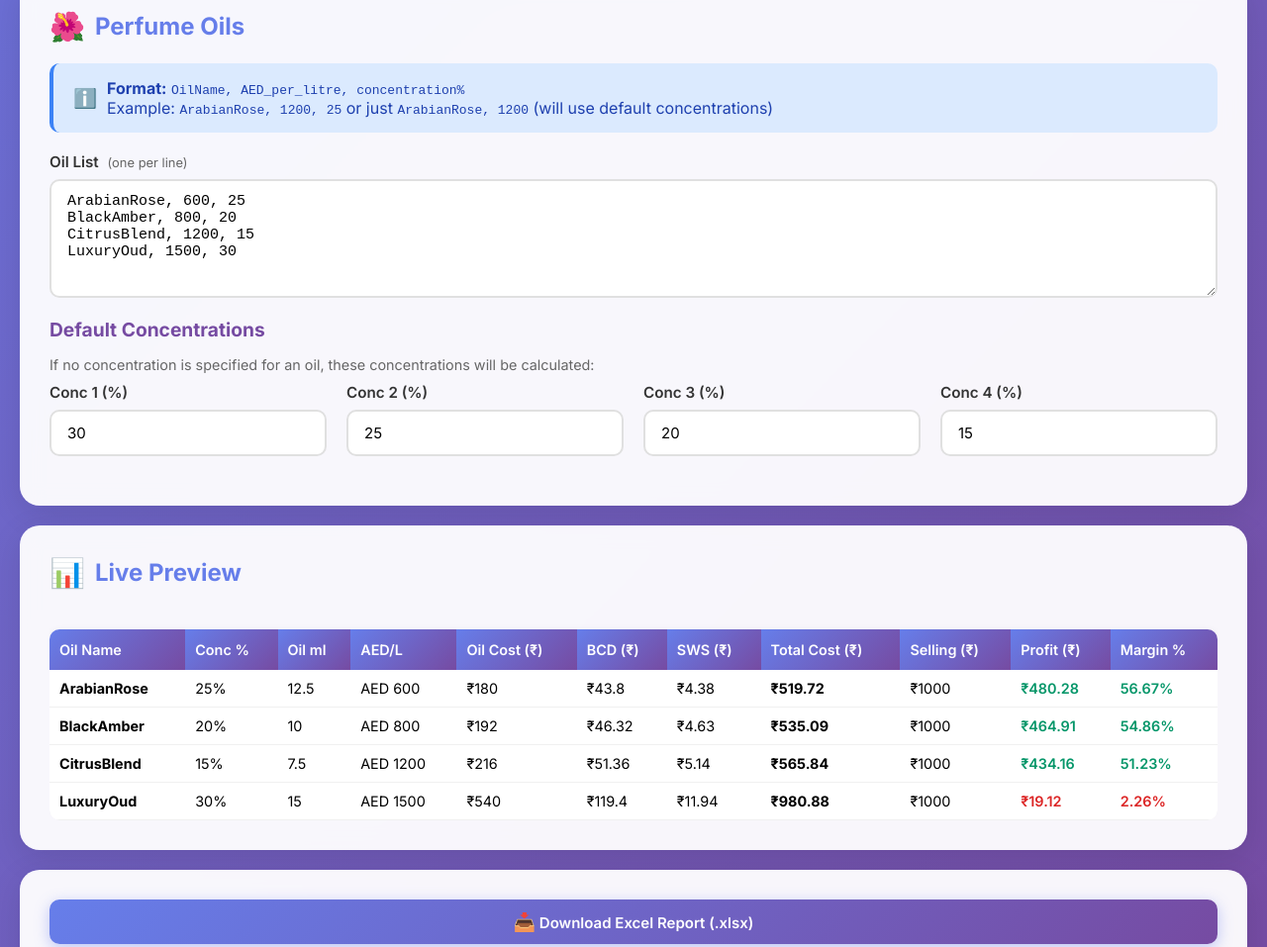
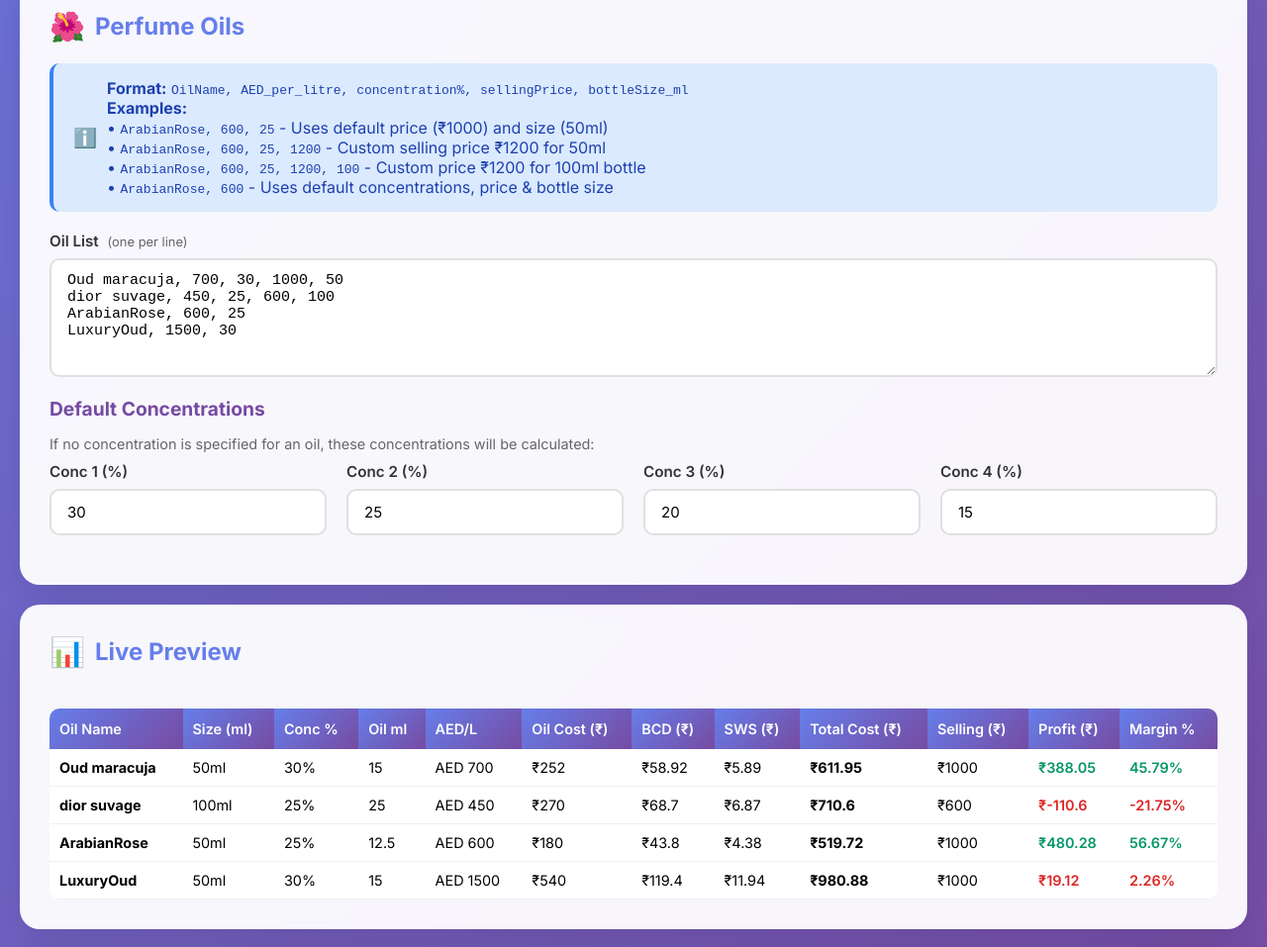
Before and after one commit to gouthamDoddi97/perfumePnlCalc, a plain HTML site: page perfume.html in a window 1280 px wide. Shown: the part 1044-2001 px from the top of the page at 99% size. Drawn offline with Linux system fonts and the light colour scheme.

Commit message:
Add custom price and bottle size per oil, update examples

```diff
--- a/perfume.html
+++ b/perfume.html
@@ -452,17 +452,20 @@
             <div class="alert alert-info">
                 <span class="icon">ℹ️</span>
                 <div>
-                    <strong>Format:</strong> <code>OilName, AED_per_litre, concentration%</code><br>
-                    Example: <code>ArabianRose, 1200, 25</code> or just <code>ArabianRose, 1200</code> (will use default
-                    concentrations)
+                    <strong>Format:</strong> <code>OilName, AED_per_litre, concentration%, sellingPrice, bottleSize_ml</code><br>
+                    <strong>Examples:</strong><br>
+                    • <code>ArabianRose, 600, 25</code> - Uses default price (₹1000) and size (50ml)<br>
+                    • <code>ArabianRose, 600, 25, 1200</code> - Custom selling price ₹1200 for 50ml<br>
+                    • <code>ArabianRose, 600, 25, 1200, 100</code> - Custom price ₹1200 for 100ml bottle<br>
+                    • <code>ArabianRose, 600</code> - Uses default concentrations, price & bottle size
                 </div>
             </div>
 
             <div class="form-group">
                 <label>Oil List <span class="label-info">(one per line)</span></label>
-                <textarea id="oils" oninput="updatePreview()">ArabianRose, 600, 25
-BlackAmber, 800, 20
-CitrusBlend, 1200, 15
+                <textarea id="oils" oninput="updatePreview()">Oud maracuja, 700, 30, 1000, 50
+dior suvage, 450, 25, 600, 100
+ArabianRose, 600, 25
 LuxuryOud, 1500, 30</textarea>
             </div>
 
@@ -497,6 +500,7 @@ LuxuryOud, 1500, 30</textarea>
                     <thead>
                         <tr>
                             <th>Oil Name</th>
+                            <th>Size (ml)</th>
                             <th>Conc %</th>
                             <th>Oil ml</th>
                             <th>AED/L</th>
@@ -511,7 +515,7 @@ LuxuryOud, 1500, 30</textarea>
                     </thead>
                     <tbody id="previewBody">
                         <tr>
-                            <td colspan="11" style="text-align: center; padding: 40px; color: #999;">
+                            <td colspan="12" style="text-align: center; padding: 40px; color: #999;">
                                 Add oils above to see calculations...
                             </td>
                         </tr>
@@ -553,7 +557,7 @@ LuxuryOud, 1500, 30</textarea>
             ].filter(c => c > 0);
         }
 
-        /* Parse textarea lines into {name, aed, conc?} */
+        /* Parse textarea lines into {name, aed, conc?, sellingPrice?, bottleSize?} */
         function parseOils(text) {
             const lines = text.split(/\r?\n/).map(s => s.trim()).filter(Boolean);
             const parsed = [];
@@ -563,7 +567,15 @@ LuxuryOud, 1500, 30</textarea>
                 const name = parts[0];
                 const aed = safeNum(parts[1], 0);
                 const conc = (parts.length >= 3) ? safeNum(parts[2], 0) : 0;
-                parsed.push({ name: name, aed: aed, conc: conc });
+                const sellingPrice = (parts.length >= 4) ? safeNum(parts[3], 0) : 0;
+                const bottleSize = (parts.length >= 5) ? safeNum(parts[4], 0) : 0;
+                parsed.push({
+                    name: name,
+                    aed: aed,
+                    conc: conc,
+                    sellingPrice: sellingPrice,
+                    bottleSize: bottleSize
+                });
             }
             return parsed;
         }
@@ -594,33 +606,48 @@ LuxuryOud, 1500, 30</textarea>
             const customsPct = inputs.customs / 100;
             const swsPct = inputs.sws / 100;
             const gstPct = inputs.gst / 100;
-            const bottle = inputs.bottle;
+            const defaultBottle = inputs.bottle;
             const labels = inputs.labels;
             const pack = inputs.pack;
             const ship = inputs.ship;
-            const sellingPrice = inputs.sell;
+            const defaultSellingPrice = inputs.sell;
             const sellIncludesGST = inputs.sellIncludesGST;
             const cif = inputs.cif;
-
-            const netSellingPrice = sellIncludesGST ? (sellingPrice / (1 + gstPct)) : sellingPrice;
-            const gstAmountTop = sellIncludesGST ? (sellingPrice - netSellingPrice) : (netSellingPrice * gstPct);
+            const defaultBottleSize = 50; // Default 50ml
 
             const defaultConcs = getDefaultConcentrations();
 
             oilsParsed.forEach(item => {
                 const concs = (item.conc && item.conc > 0) ? [item.conc] : defaultConcs;
                 concs.forEach(conc => {
-                    const oilMl = 50 * (conc / 100.0);
+                    // Use custom selling price if provided, otherwise use default
+                    const sellingPrice = (item.sellingPrice && item.sellingPrice > 0) ? item.sellingPrice : defaultSellingPrice;
+                    // Use custom bottle size if provided, otherwise use default 50ml
+                    const bottleSize = (item.bottleSize && item.bottleSize > 0) ? item.bottleSize : defaultBottleSize;
+
+                    // Calculate size ratio for scaling costs
+                    const sizeRatio = bottleSize / 50.0;
+
+                    // Scale bottle, labels, pack, and ship costs based on bottle size
+                    const bottle = defaultBottle * sizeRatio;
+                    const labelsScaled = labels * sizeRatio;
+                    const packScaled = pack * sizeRatio;
+                    const shipScaled = ship * sizeRatio;
+
+                    const netSellingPrice = sellIncludesGST ? (sellingPrice / (1 + gstPct)) : sellingPrice;
+                    const gstAmountTop = sellIncludesGST ? (sellingPrice - netSellingPrice) : (netSellingPrice * gstPct);
+
+                    const oilMl = bottleSize * (conc / 100.0);
                     const oilLitres = oilMl / 1000.0;
                     const priceAED_perL = item.aed;
                     const priceAED_used = priceAED_perL * oilLitres;
                     const priceINR = priceAED_used * rate;
                     const dubaiVAT = priceINR * vatPct;
                     const landedOil = priceINR + dubaiVAT;
-                    const customsBase = cif ? (landedOil + ship) : landedOil;
+                    const customsBase = cif ? (landedOil + shipScaled) : landedOil;
                     const customsDuty = customsBase * customsPct;
                     const swsAmount = customsDuty * swsPct;
-                    const totalBeforeGST = landedOil + customsDuty + swsAmount + bottle + labels + pack + ship;
+                    const totalBeforeGST = landedOil + customsDuty + swsAmount + bottle + labelsScaled + packScaled + shipScaled;
                     const gstAmount = sellIncludesGST ? gstAmountTop : (netSellingPrice * gstPct);
                     const totalInclGST = totalBeforeGST + gstAmount;
                     const profitExcl = netSellingPrice - totalBeforeGST;
@@ -629,6 +656,7 @@ LuxuryOud, 1500, 30</textarea>
 
                     rows.push({
                         "Oil Name": item.name,
+                        "Bottle Size (ml)": bottleSize,
                         "Concentration %": conc,
                         "Oil ml used": round(oilMl, 3),
                         "AED per L": round(priceAED_perL, 2),
@@ -639,10 +667,10 @@ LuxuryOud, 1500, 30</textarea>
                         "Customs base (INR)": round(customsBase, 2),
                         "Customs duty (INR)": round(customsDuty, 2),
                         "SWS (INR)": round(swsAmount, 2),
-                        "Bottle (₹)": bottle,
-                        "Labels (₹)": labels,
-                        "Packaging (₹)": pack,
-                        "Shipping (₹)": ship,
+                        "Bottle (₹)": round(bottle, 2),
+                        "Labels (₹)": round(labelsScaled, 2),
+                        "Packaging (₹)": round(packScaled, 2),
+                        "Shipping (₹)": round(shipScaled, 2),
                         "Total before GST (₹)": round(totalBeforeGST, 2),
                         "Net selling price (₹)": round(netSellingPrice, 2),
                         "GST amount (₹)": round(gstAmount, 2),
@@ -667,7 +695,7 @@ LuxuryOud, 1500, 30</textarea>
             if (parsed.length === 0) {
                 document.getElementById('previewBody').innerHTML = `
       <tr>
-        <td colspan="11" style="text-align: center; padding: 40px; color: #999;">
+        <td colspan="12" style="text-align: center; padding: 40px; color: #999;">
           Add oils above to see calculations...
         </td>
       </tr>
@@ -685,6 +713,7 @@ LuxuryOud, 1500, 30</textarea>
                 html += `
       <tr>
         <td><strong>${row["Oil Name"]}</strong></td>
+        <td>${row["Bottle Size (ml)"]}ml</td>
         <td>${row["Concentration %"]}%</td>
         <td>${row["Oil ml used"]}</td>
         <td>AED ${row["AED per L"]}</td>
@@ -737,7 +766,7 @@ LuxuryOud, 1500, 30</textarea>
         /* Create and download XLSX using SheetJS */
         function downloadXLSX(rows, inputs) {
             const headers = [
-                "Oil Name", "Concentration %", "Oil ml used", "AED per L", "AED for used oil", "Price INR (oil qty)", "Dubai VAT (INR)",
+                "Oil Name", "Bottle Size (ml)", "Concentration %", "Oil ml used", "AED per L", "AED for used oil", "Price INR (oil qty)", "Dubai VAT (INR)",
                 "Landed oil (INR)", "Customs base (INR)", "Customs duty (INR)", "SWS (INR)", "Bottle (₹)", "Labels (₹)", "Packaging (₹)", "Shipping (₹)",
                 "Total before GST (₹)", "Net selling price (₹)", "GST amount (₹)", "Total incl GST (₹)", "Selling price (₹)",
                 "Profit excl GST (₹)", "Profit incl GST (₹)", "Profit margin (%)"
```
